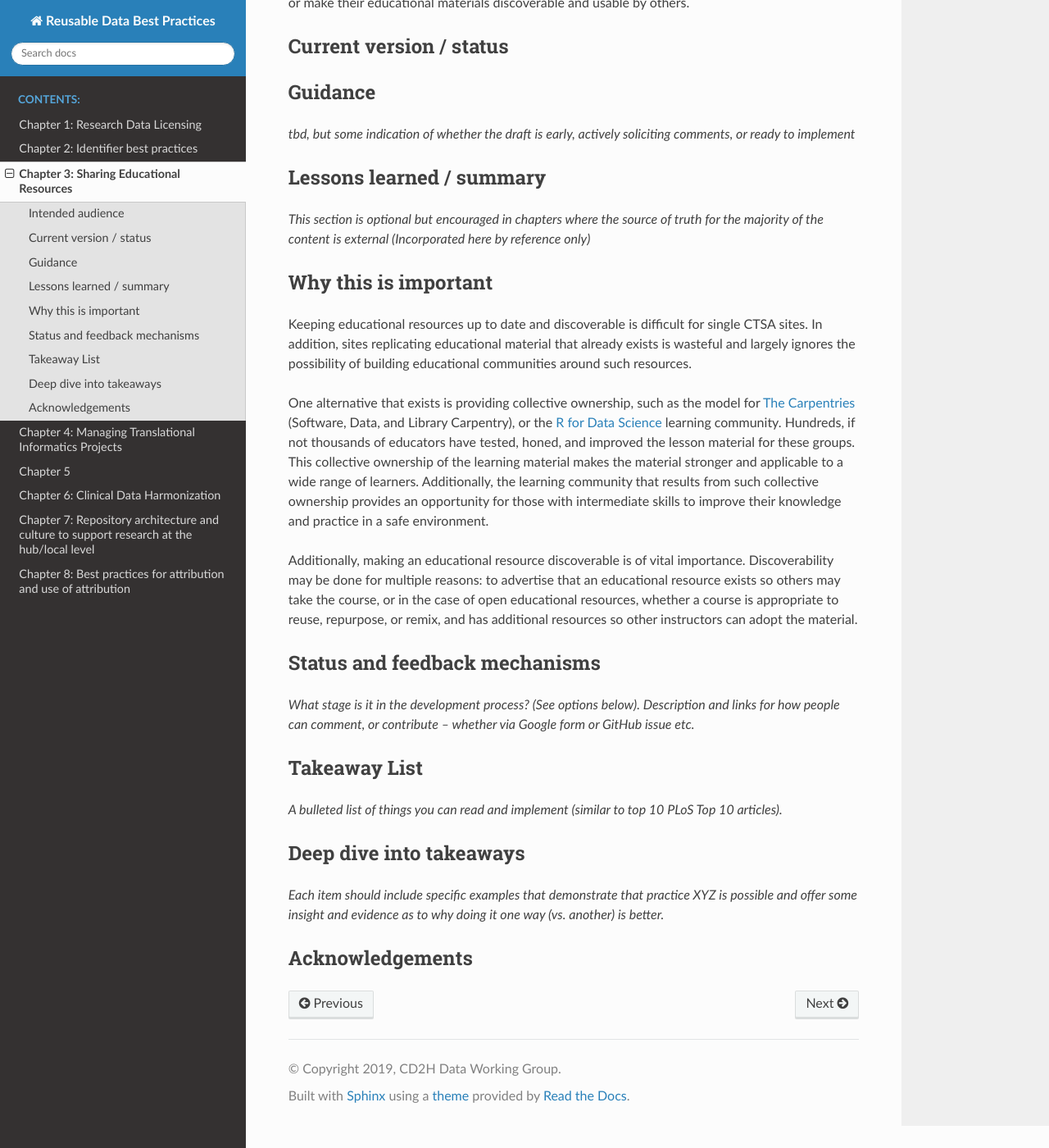
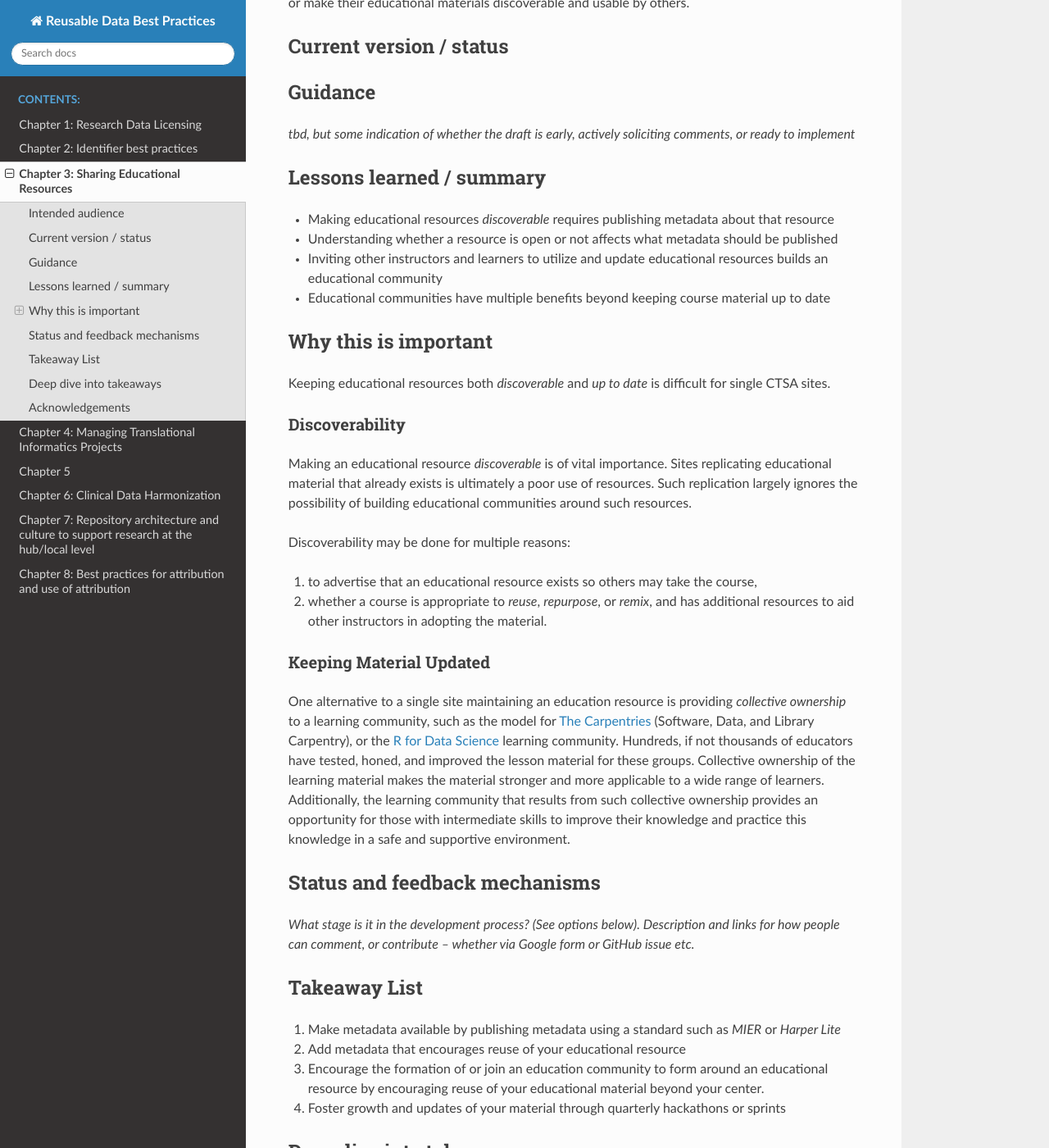
Before and after one commit to data2health/informatics-playbook, a Sphinx documentation site: the page built from docs/chapters/chapter_3.md, in a window 1280 px wide and 1400 px high, scrolled down 248 px. Shown: the whole window at 82% size. Built offline with Sphinx 7.4.7 and the Read the Docs theme 2.0.0, drawn with Linux system fonts in a browser that asks for light colours.

Commit message:
Update chapter_3.md

```diff
--- a/docs/chapters/chapter_3.md
+++ b/docs/chapters/chapter_3.md
@@ -14,15 +14,27 @@ Educators at CTSAs who want to build a community of learners around their educat
 
 ## Lessons learned / summary
 
-*This section is optional but encouraged in chapters where the source of truth for the majority of the content is external (Incorporated here by reference only)*
+- Making educational resources *discoverable* requires publishing metadata about that resource
+- Understanding whether a resource is open or not affects what metadata should be published
+- Inviting other instructors and learners to utilize and update educational resources builds an educational community
+- Educational communities have multiple benefits beyond keeping course material up to date
 
 ## Why this is important
 
-Keeping educational resources up to date and discoverable is difficult for single CTSA sites. In addition, sites replicating educational material that already exists is wasteful and largely ignores the possibility of building educational communities around such resources.
+Keeping educational resources both *discoverable* and *up to date* is difficult for single CTSA sites.
 
-One alternative that exists is providing collective ownership, such as the model for [The Carpentries](http://carpentries.org/) (Software, Data, and Library Carpentry), or the [R for Data Science](https://www.rfordatasci.com/) learning community. Hundreds, if not thousands of educators have tested, honed, and improved the lesson material for these groups. This collective ownership of the learning material makes the material stronger and applicable to a wide range of learners. Additionally, the learning community that results from such collective ownership provides an opportunity for those with intermediate skills to improve their knowledge and practice in a safe environment.
+### Discoverability
 
-Additionally, making an educational resource discoverable is of vital importance. Discoverability may be done for multiple reasons: to advertise that an educational resource exists so others may take the course, or in the case of open educational resources, whether a course is appropriate to reuse, repurpose, or remix, and has additional resources so other instructors can adopt the material.
+Making an educational resource *discoverable* is of vital importance. Sites replicating educational material that already exists is ultimately a poor use of resources. Such replication largely ignores the possibility of building educational communities around such resources.
+
+Discoverability may be done for multiple reasons:
+
+1. to advertise that an educational resource exists so others may take the course,
+2. whether a course is appropriate to *reuse*, *repurpose*, or *remix*, and has additional resources to aid other instructors in adopting the material.
+
+### Keeping Material Updated
+
+One alternative to a single site maintaining an education resource is providing *collective ownership* to a learning community, such as the model for [The Carpentries](http://carpentries.org/) (Software, Data, and Library Carpentry), or the [R for Data Science](https://www.rfordatasci.com/) learning community. Hundreds, if not thousands of educators have tested, honed, and improved the lesson material for these groups. Collective ownership of the learning material makes the material stronger and more applicable to a wide range of learners. Additionally, the learning community that results from such collective ownership provides an opportunity for those with intermediate skills to improve their knowledge and practice this knowledge in a safe and supportive environment.
 
 ## Status and feedback mechanisms
 
@@ -30,9 +42,10 @@ Additionally, making an educational resource discoverable is of vital importance
 
 ## Takeaway List
 
-*A bulleted list of things you can read and implement (similar to top 10 PLoS Top 10 articles).*
-
-
+1. Make metadata available by publishing metadata using a standard such as *MIER* or *Harper Lite*
+2. Add metadata that encourages reuse of your educational resource
+3. Encourage the formation of or join an education community to form around an educational resource by encouraging reuse of your educational material beyond your center.
+4. Foster growth and updates of your material through quarterly hackathons or sprints
 
 ## Deep dive into takeaways
 
```
